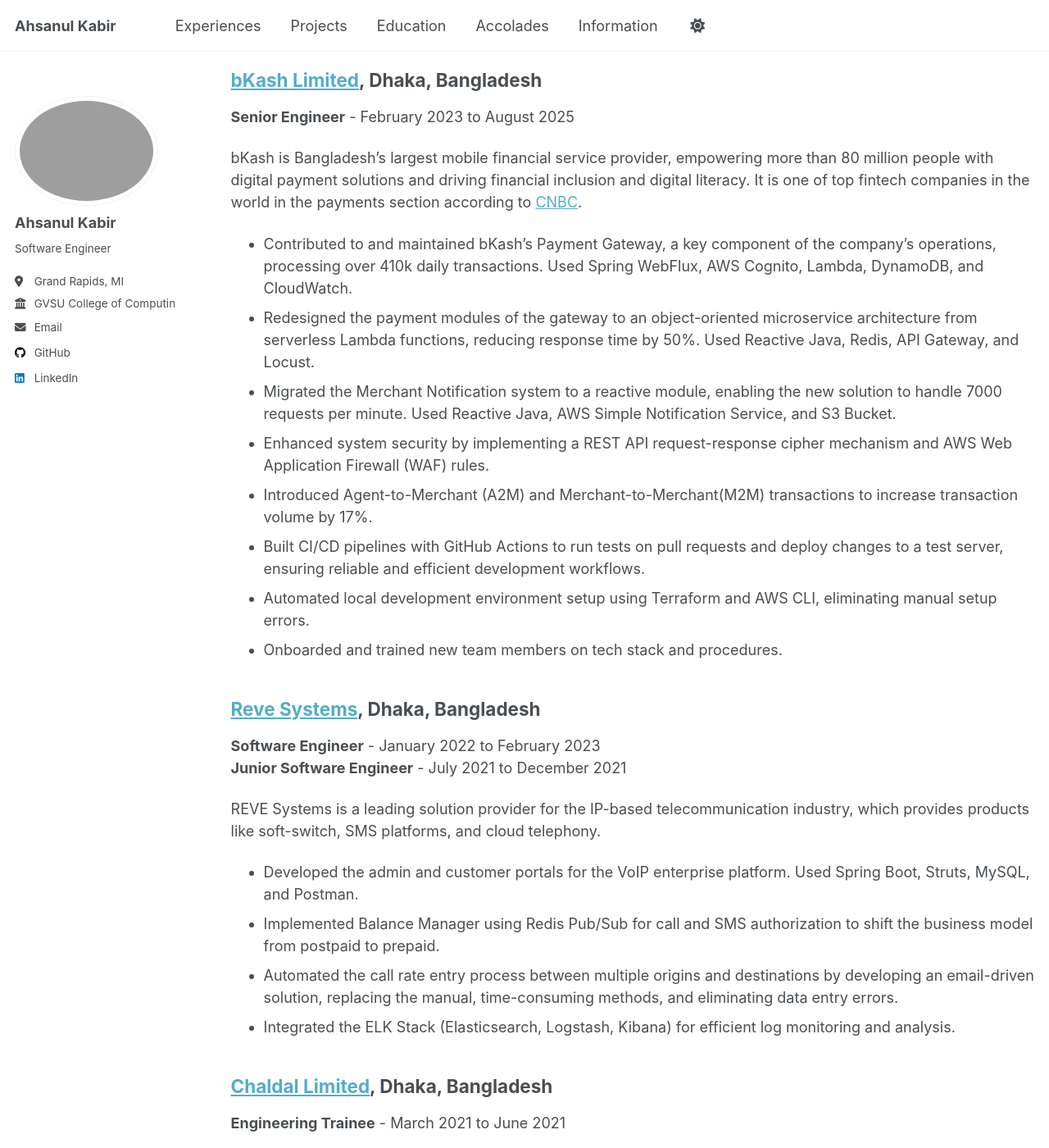
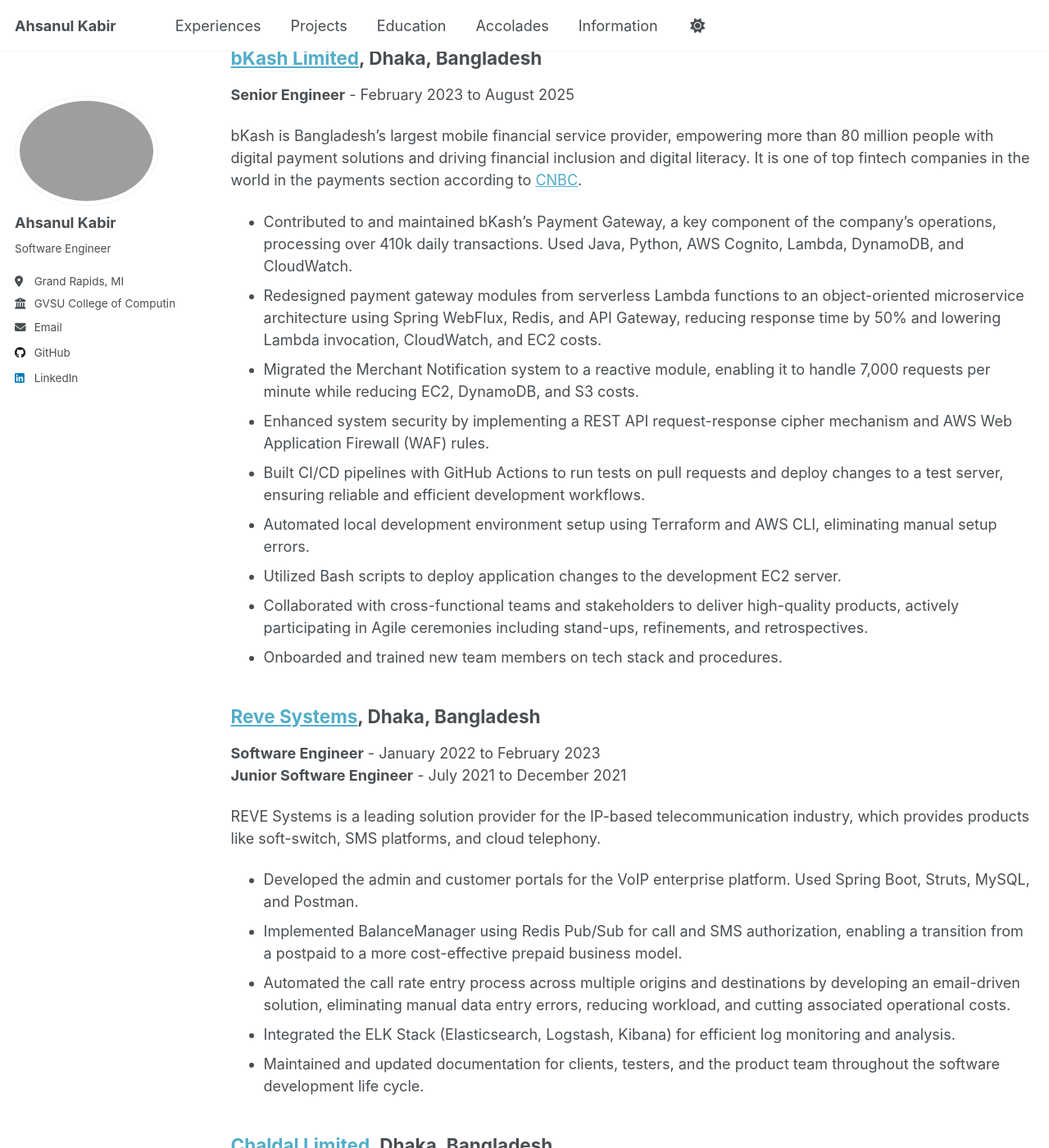
Before and after one commit to kowshid/kowshid.github.io, a Jekyll site: the page built from _pages/experiences.md, in a window 1280 px wide and 1400 px high, scrolled down 459 px. Shown: the whole window at 82% size. Built offline with Jekyll 4.4.1, drawn with Linux system fonts in a browser that asks for light colours; a script that is not in the unit is left out; some of the changed text lies outside the part shown.

Commit message:
Improve Experince Section

```diff
--- a/_pages/experiences.md
+++ b/_pages/experiences.md
@@ -12,8 +12,8 @@ redirect_from:
 
 I am working on Edge Forestry - an AI-powered platform that detects oak wilt from aerial images by analyzing subtle tree patterns.
 
-- Architect and deploy a machine learning driven plant disease detection platform on AWS EC2 with Cloudflare integration.
-- Implement new features in Python Flask and Nuxt to expand platform functionality and enhance user experience.
+- Architect and deploy a machine learning driven plant disease detection platform using AWS EC2, Nginx, and Cloudflare.
+- Implement new features in Flask and Nuxt to expand platform functionality and enhance user experience.
 - Manage and optimize cloud infrastructure to ensure system reliability and performance.
 
 ## <a href="https://www.bkash.com/en/" target="_blank" rel="noopener noreferrer">bKash Limited</a>, Dhaka, Bangladesh
@@ -21,13 +21,14 @@ I am working on Edge Forestry - an AI-powered platform that detects oak wilt fro
 
 bKash is Bangladesh’s largest mobile financial service provider, empowering more than 80 million people with digital payment solutions and driving financial inclusion and digital literacy. It is one of top fintech companies in the world in the payments section according to <a href="https://www.cnbc.com/the-worlds-top-fintech-companies-2025/" target="_blank" rel="noopener noreferrer">CNBC</a>.
 
-- Contributed to and maintained bKash’s Payment Gateway, a key component of the company’s operations, processing over 410k daily transactions. Used Spring WebFlux, AWS Cognito, Lambda, DynamoDB, and CloudWatch.
-- Redesigned the payment modules of the gateway to an object-oriented microservice architecture from serverless Lambda functions, reducing response time by 50%. Used Reactive Java, Redis, API Gateway, and Locust.
-- Migrated the Merchant Notification system to a reactive module, enabling the new solution to handle 7000 requests per minute. Used Reactive Java, AWS Simple Notification Service, and S3 Bucket.
+- Contributed to and maintained bKash’s Payment Gateway, a key component of the company’s operations, processing over 410k daily transactions. Used Java, Python, AWS Cognito, Lambda, DynamoDB, and CloudWatch.
+- Redesigned payment gateway modules from serverless Lambda functions to an object-oriented microservice architecture using Spring WebFlux, Redis, and API Gateway, reducing response time by 50% and lowering Lambda invocation, CloudWatch, and EC2 costs.
+- Migrated the Merchant Notification system to a reactive module, enabling it to handle 7,000 requests per minute while reducing EC2, DynamoDB, and S3 costs.
 - Enhanced system security by implementing a REST API request-response cipher mechanism and AWS Web Application Firewall (WAF) rules.
-- Introduced Agent-to-Merchant (A2M) and Merchant-to-Merchant(M2M) transactions to increase transaction volume by 17%.
 - Built CI/CD pipelines with GitHub Actions to run tests on pull requests and deploy changes to a test server, ensuring reliable and efficient development workflows.
 - Automated local development environment setup using Terraform and AWS CLI, eliminating manual setup errors.
+- Utilized Bash scripts to deploy application changes to the development EC2 server.
+- Collaborated with cross-functional teams and stakeholders to deliver high-quality products, actively participating in Agile ceremonies including stand-ups, refinements, and retrospectives.
 - Onboarded and trained new team members on tech stack and procedures.
 
 
@@ -38,9 +39,10 @@ bKash is Bangladesh’s largest mobile financial service provider, empowering mo
 REVE Systems is a leading solution provider for the IP-based telecommunication industry, which provides products like soft-switch, SMS platforms, and cloud telephony.
 
 - Developed the admin and customer portals for the VoIP enterprise platform. Used Spring Boot, Struts, MySQL, and Postman.
-- Implemented Balance Manager using Redis Pub/Sub for call and SMS authorization to shift the business model from postpaid to prepaid.
-- Automated the call rate entry process between multiple origins and destinations by developing an email-driven solution, replacing the manual, time-consuming methods, and eliminating data entry errors.
+- Implemented BalanceManager using Redis Pub/Sub for call and SMS authorization, enabling a transition from a postpaid to a more cost-effective prepaid business model.
+- Automated the call rate entry process across multiple origins and destinations by developing an email-driven solution, eliminating manual data entry errors, reducing workload, and cutting associated operational costs.
 - Integrated the ELK Stack (Elasticsearch, Logstash, Kibana) for efficient log monitoring and analysis.
+- Maintained and updated documentation for clients, testers, and the product team throughout the software development life cycle.
 
 ## <a href="https://chaldal.tech/" target="_blank" rel="noopener noreferrer">Chaldal Limited</a>, Dhaka, Bangladesh
 **Engineering Trainee** - March 2021 to June 2021
```
